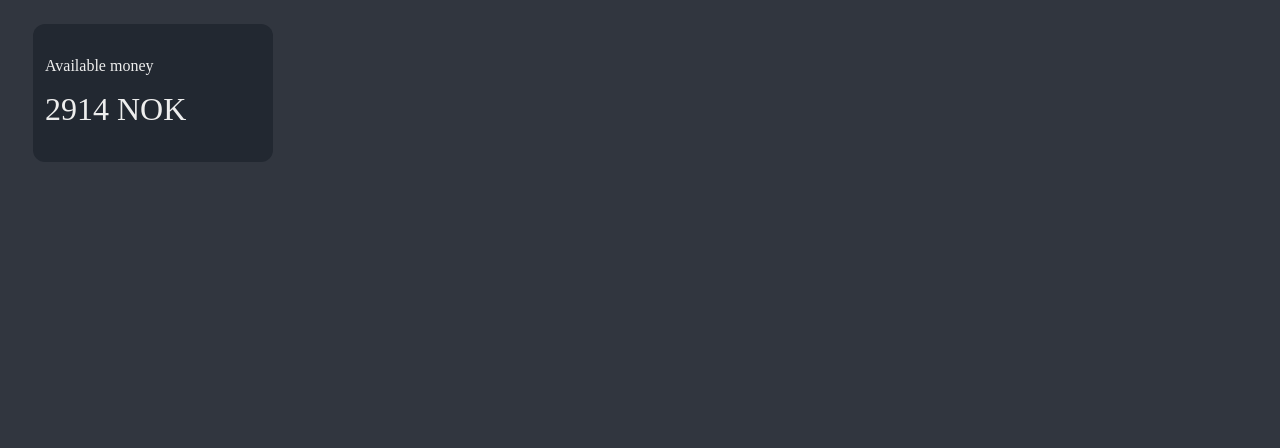
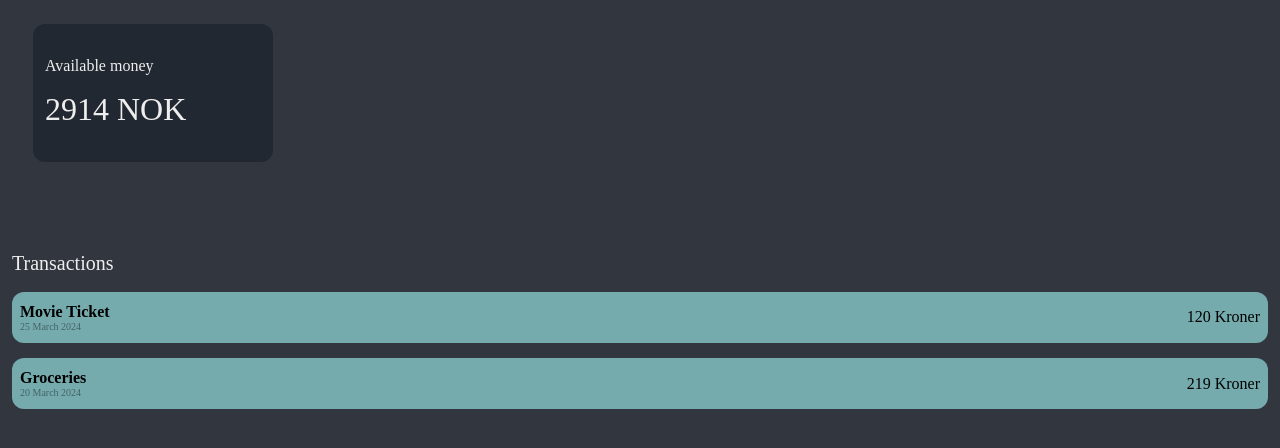
Before and after one commit to erik-johnsen/Expense-Tracker, a React (Vite) app in the folder ETA/: page / in a window 1280 px wide. Shown: the top 448 px of the page. Built offline with nearby package versions, Linux system fonts and the light colour scheme.

Commit message:
designed the transaction part of dashboard

```diff
--- a/ETA/src/App.css
+++ b/ETA/src/App.css
@@ -33,6 +33,48 @@
 .current-money_number {
 	font-size: var(--font-size-large);
 }
+
+
 .transaction-container {
+	display: flex;
+	flex-direction: column;
 	flex-basis: 70%;
+	padding: 0.75rem;
+	gap: 1.06rem;
 }
+
+.transaction-title {
+	font-size: var(--font-size-title);
+}
+
+.transactions-item-container {
+	display: flex;
+	flex-direction: column;
+	gap: 0.94rem;
+}
+
+.transaction-item {
+	display: flex;
+	justify-content: space-between;
+	align-items: center;
+	width: 100%;
+	background-color: var(--color-primary);
+	border-radius: var(--border-radius);
+	color: black;
+	padding: 0.69rem 0.5rem;
+
+}
+
+.transaction-item_title {
+	font-size: var(--font-size-medium);
+	font-weight: var(--font-weight-bold);
+}
+
+.transaction-item_date {
+	font-size: var(--font-size-small);
+	opacity: var(--font-opacity-half);
+}
+
+.transaction-item_number {
+	font-size: var(--font-size-medium);
+}
--- a/ETA/src/App.jsx
+++ b/ETA/src/App.jsx
@@ -15,8 +15,25 @@ function App() {
       </section>
 
       <section className='transaction-container'>
+        <div className='transaction-title'>Transactions</div>
 
+        <div className='transactions-item-container'>
+          <div className='transaction-item'>
+            <div className='transaction-item_title-date'>
+              <div className='transaction-item_title'>Movie Ticket</div>
+              <div className='transaction-item_date'>25 March 2024</div>
+            </div>
+            <div className='transaction-item_amount'>120 Kroner</div>
+          </div>
 
+          <div className='transaction-item'>
+            <div className='transaction-item_title-date'>
+              <div className='transaction-item_title'>Groceries</div>
+              <div className='transaction-item_date'>20 March 2024</div>
+            </div>
+            <div className='transaction-item_amount'>219 Kroner</div>
+          </div>
+        </div>
       </section>
     </div>
 
--- a/ETA/src/variables.css
+++ b/ETA/src/variables.css
@@ -9,11 +9,11 @@
 	/* --font-primary: 'Open Sans', sans-serif;
 	--font-secondary: "Arial Rounded MT Bold", sans-serif; */
 
-	/* --font-weight-regular: 400;
+	--font-weight-regular: 400;
 	--font-weight-medium: 500;
-	--font-weight-semibold: 600; */
+	--font-weight-bold: 700;
 
-	--border-radius: 0.75rem;
+	--font-opacity-half: 42%;
 
 	--font-size-small: 0.625rem;
 	--font-size-medium: 1rem;
@@ -21,4 +21,6 @@
 
 	--font-size-title: 1.25rem;
 
+
+	--border-radius: 0.75rem;
 }
```
